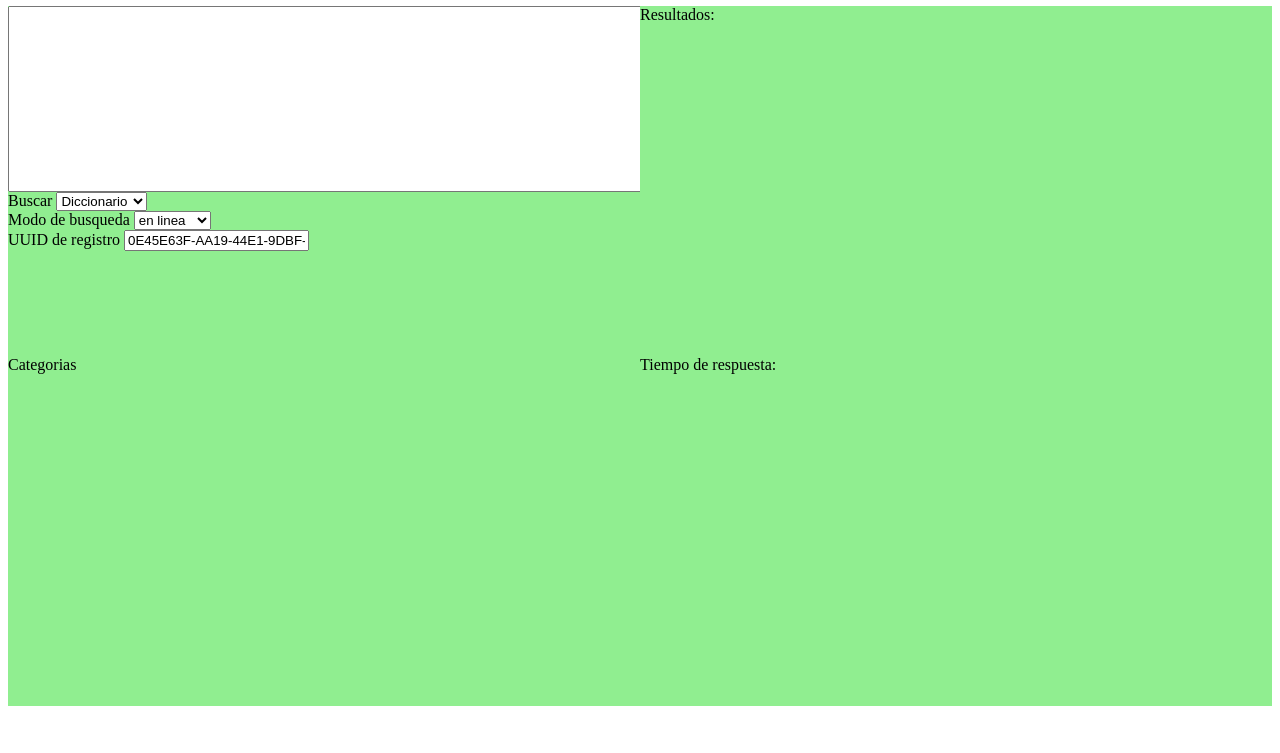
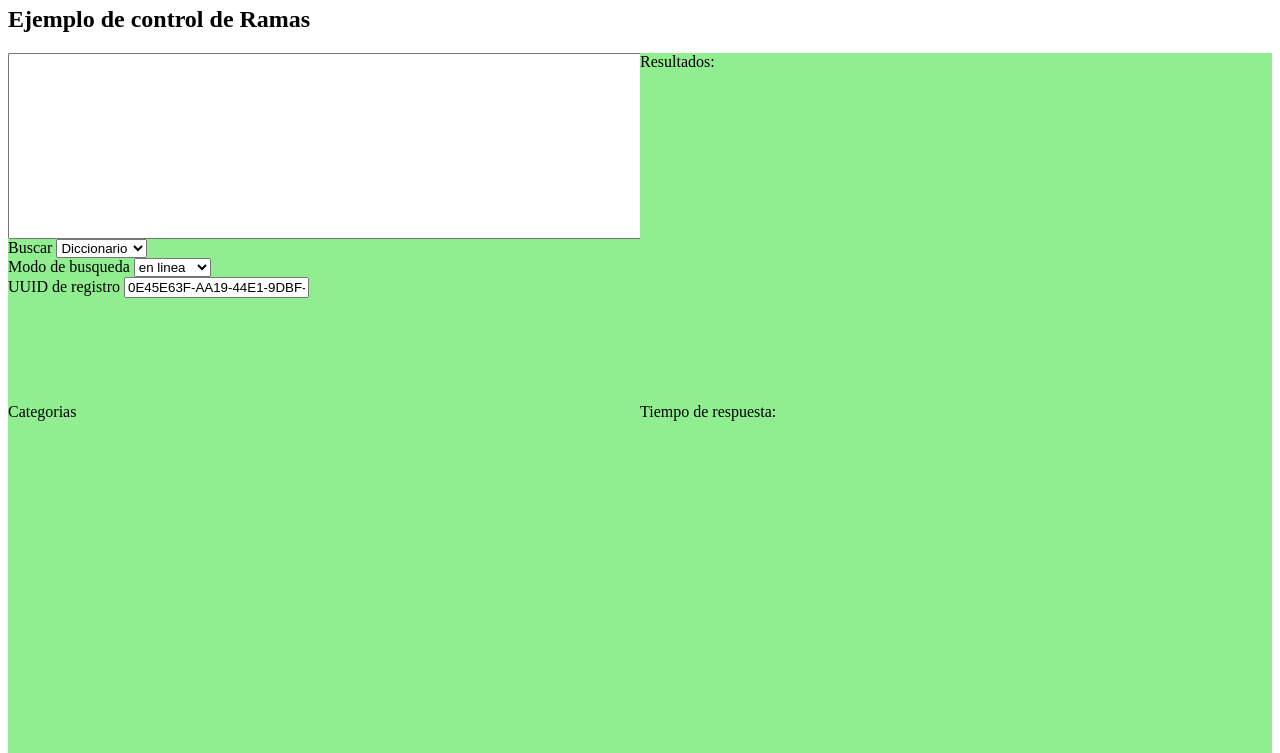
Before and after one commit to Krazeus/intellisense-demo, a website: page index.html in a window 1280 px wide. Shown: the part 60-813 px from the top of the page. Drawn offline with Linux system fonts and the light colour scheme; a script that the page names is missing.

Commit message:
Commit de ejemplo para muestra de ramas

```diff
--- a/index.html
+++ b/index.html
@@ -143,6 +143,7 @@
 </script>
 
 <h1> Monitor Intellisense - Module </h1>
+<h2> Ejemplo de control de Ramas </h2>
 <div class="result">
     <textarea id="editor" rows="12" cols="80"></textarea>
 
```
